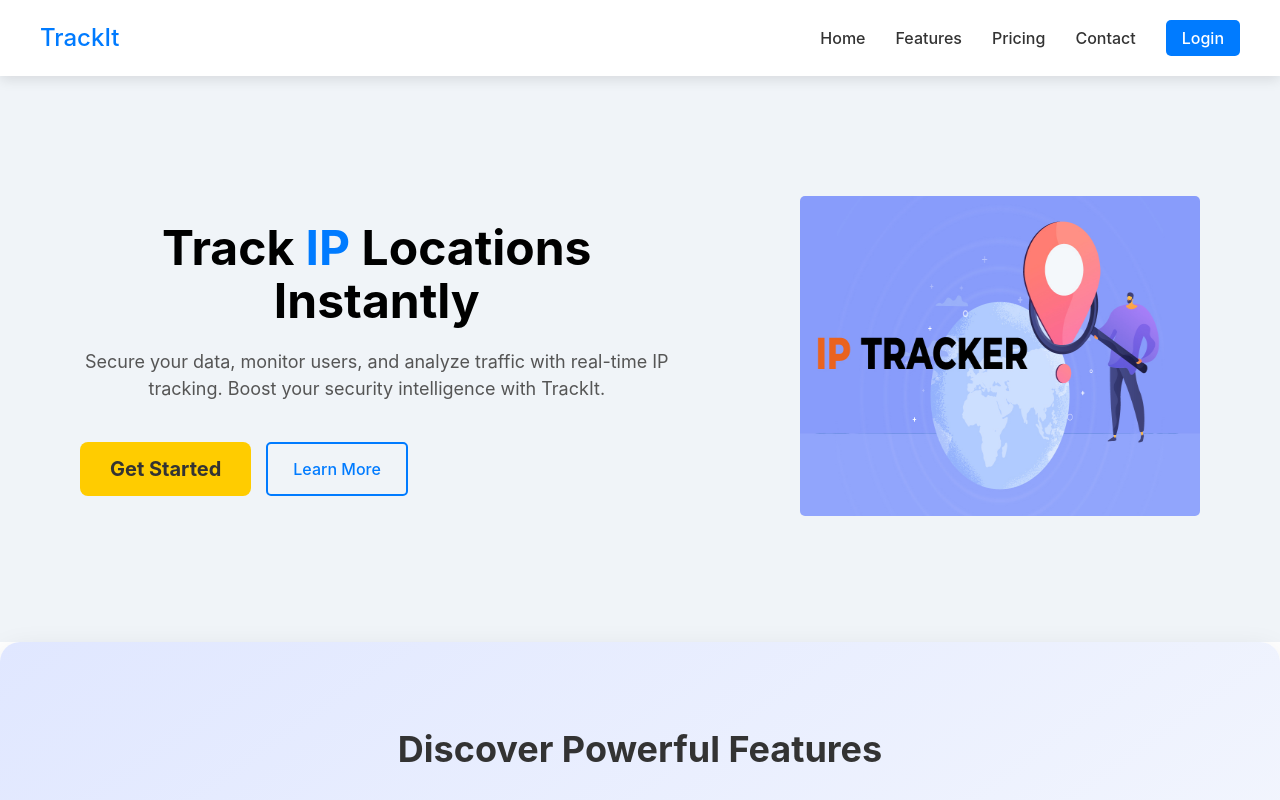
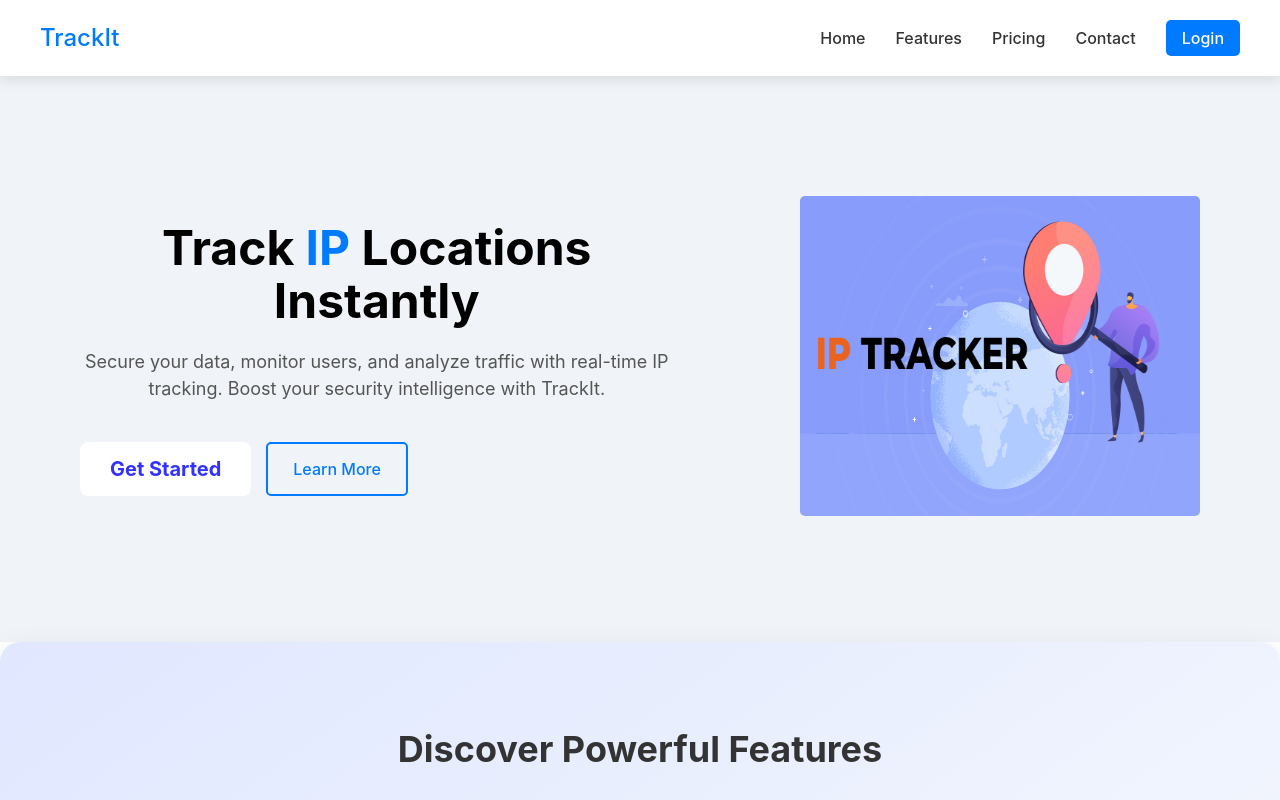
Before and after one commit to ejirocastro/trakkr_alx, a React (Vite) app in the folder frontend/: page / in a window 1280 px wide. Shown: the top 800 px of the page. Built offline with nearby package versions, Linux system fonts and the light colour scheme; no server answers.

Commit message:
Implement Call-To-Action (CTA) component, Design CTA section to drive user engagement, Add customizable button and text

```diff
--- a/frontend/src/components/CTA/Cta.css
+++ b/frontend/src/components/CTA/Cta.css
@@ -1,11 +1,11 @@
 .cta-section {
     padding: 100px 50px;
-    background: linear-gradient(145deg, #007BFF, #0056b3);
+    /* background: linear-gradient(145deg, #007BFF, #0056b3); */
     color: #fff;
     text-align: center;
     border-radius: 15px;
     box-shadow: 0px 10px 30px rgba(0, 0, 0, 0.2);
-    margin: 80px auto 0;
+    /* margin: 80px auto 0; */
   }
 
   .cta-content {
@@ -29,9 +29,9 @@
   }
 
   .cta-button {
-    background-color: #ffcc00;
+    background-color: white;
     padding: 15px 30px;
-    color: #333;
+    color: rgb(50, 50, 255);
     font-size: 20px;
     font-weight: bold;
     border: none;
@@ -41,7 +41,7 @@
   }
 
   .cta-button:hover {
-    background-color: #ff9900;
+    background-color: #f2f2f2;
     box-shadow: 0px 8px 20px rgba(0, 0, 0, 0.15);
   }
 
--- a/frontend/src/components/CTA/Cta.jsx
+++ b/frontend/src/components/CTA/Cta.jsx
@@ -3,13 +3,13 @@ import './Cta.css';
 
 function CTA() {
   return (
-    <section className="cta-section">
+    <section className="cta-section bg-gradient-to-b from-slate-900 via-slate-800 to-blue-900">
       <div className="cta-content">
         <h2 className="cta-title">Ready to Track with Precision?</h2>
         <p className="cta-text">
           Start using TrackIt today and gain insights into IP locations and user data with real-time updates.
         </p>
-        <a href="#pricing" className="cta-button">Get Started Now</a>
+        <a href="/dashboard" className="cta-button">Get Started Now</a>
       </div>
     </section>
   );
```
